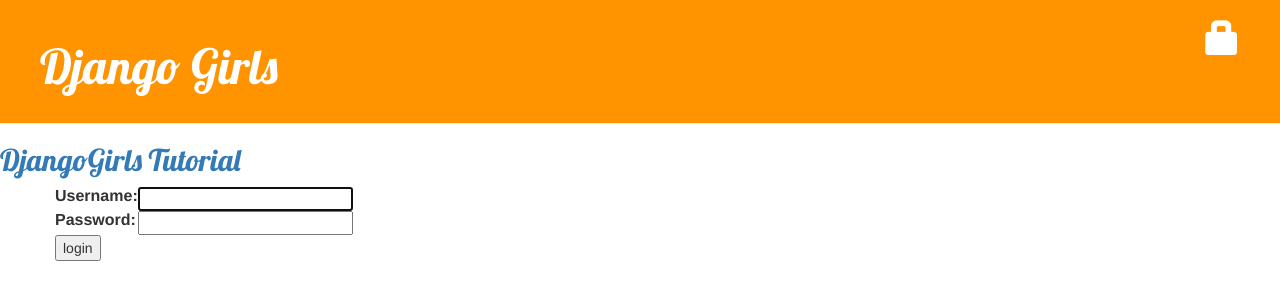
After one commit to ihawryluk/djangogirls, a Django app: page /accounts/login/ in a window 1280 px wide. The commit adds this page. Shown: the top 300 px of the page. Run offline with Django 3.2, Linux system fonts and the light colour scheme; some libraries are stand-ins or nearby versions.

Commit message:
fourth Django Girls commit

```diff
--- a/blog/templates/blog/base.html
+++ b/blog/templates/blog/base.html
@@ -11,9 +11,14 @@
 
     <body>
         <div class="page-header">
-            <a href="{% url 'blog.views.post_new' %}" class="top-menu"><span class="glyphicon glyphicon-plus"></span></a>
-            <a href="{% url 'post_draft_list' %}" class="top-menu"><span class="glyphicon glyphicon-edit">
-            <h1><a href="/">Django Girls Blog</a></h1>
+            {% if user.is_authenticated %}
+                <a href="{% url 'post_new' %}" class="top-menu"><span class="glyphicon glyphicon-plus"></span></a>
+                <a href="{% url 'post_draft_list' %}" class="top-menu"><span class="glyphicon glyphicon-edit"></span></a>
+                <p class="top-menu">Hello {{ user.username }}<small>(<a href="{% url 'django.contrib.auth.views.logout' %}">Log out</a>)</p>
+            {% else %}
+                <a href="{% url 'django.contrib.auth.views.login' %}" class="top-menu"><span class="glyphicon glyphicon-lock"></span></a>
+            {% endif %}
+            <h1><a href="{% url 'blog.views.post_list' %}">Django Girls</a></h1>
         </div>
     	<div>
     		<h2><a href="http://tutorial.djangogirls.org/html/README.html">DjangoGirls Tutorial</a></h2>
--- a/blog/templates/blog/post_detail.html
+++ b/blog/templates/blog/post_detail.html
@@ -7,8 +7,10 @@
 		{% else %}
 		    <a class="btn btn-default" href="{% url 'blog.views.post_publish' pk=post.pk %}">Publish</a>
 		{% endif %}
-        <a class="btn btn-default" href="{% url 'post_edit' pk=post.pk %}"><span class="glyphicon glyphicon-pencil"></span></a>
-        <a class="btn btn-default" href="{% url 'post_remove' pk=post.pk %}"><span class="glyphicon glyphicon-remove"></span></a>
+        {% if user.is_authenticated %}
+            <a class="btn btn-default" href="{% url 'post_edit' pk=post.pk %}"><span class="glyphicon glyphicon-pencil"></span></a>
+            <a class="btn btn-default" href="{% url 'post_remove' pk=post.pk %}"><span class="glyphicon glyphicon-remove"></span></a>
+        {% endif %}
     </div>
     <h1>{{ post.title }}</h1>
     <p>{{ post.text|linebreaks }}</p>
--- /dev/null
+++ b/blog/templates/registration/login.html
@@ -0,0 +1,26 @@
+{% extends "blog/base.html" %}
+
+{% block content %}
+
+{% if form.errors %}
+<p>Your username and password didn't match. Please try again.</p>
+{% endif %}
+
+<form method="post" action="{% url 'django.contrib.auth.views.login' %}">
+{% csrf_token %}
+<table>
+<tr>
+    <td>{{ form.username.label_tag }}</td>
+    <td>{{ form.username }}</td>
+</tr>
+<tr>
+    <td>{{ form.password.label_tag }}</td>
+    <td>{{ form.password }}</td>
+</tr>
+</table>
+
+<input type="submit" value="login" />
+<input type="hidden" name="next" value="{{ next }}" />
+</form>
+
+{% endblock %}
--- a/blog/views.py
+++ b/blog/views.py
@@ -1,6 +1,7 @@
 from .models import Post
 from django.shortcuts import render, get_object_or_404, redirect
 from .forms import PostForm
+from django.contrib.auth.decorators import login_required
 
 def post_list(request):
 	posts = Post.objects.filter(published_date__isnull=False).order_by('published_date')
@@ -10,6 +11,7 @@
 	post = get_object_or_404(Post, pk=pk)
 	return render(request, 'blog/post_detail.html', {'post': post})
 
+@login_required
 def post_new(request):
 	if request.method == "POST":
 		form = PostForm(request.POST)
@@ -22,6 +24,7 @@
 		form = PostForm()
 	return render(request, 'blog/post_edit.html', {'form': form})
 
+@login_required
 def post_edit(request, pk):
 	post = get_object_or_404(Post, pk=pk)
 	if request.method == "POST":
@@ -39,11 +42,13 @@
 	posts = Post.objects.filter(published_date__isnull=True).order_by('created_date')
 	return render(request, 'blog/post_draft_list.html', {'posts': posts})
 
+@login_required
 def post_publish(request, pk):
 	post = get_object_or_404(Post, pk=pk)
 	post.publish()
 	return redirect('blog.views.post_detail', pk=pk)
 
+@login_required
 def post_remove(request, pk):
 	post = get_object_or_404(Post, pk=pk)
 	post.delete()
--- a/mysite/settings.py
+++ b/mysite/settings.py
@@ -102,3 +102,5 @@
 STATICFILES_DIRS = (
     os.path.join(BASE_DIR, "static"),
 )
+
+LOGIN_REDIRECT_URL = '/'
--- a/mysite/urls.py
+++ b/mysite/urls.py
@@ -1,7 +1,10 @@
 from django.conf.urls import patterns, include, url
 from django.contrib import admin
+admin.autodiscover()
 
 urlpatterns = patterns('',
     url(r'^admin/', include(admin.site.urls)),
+    url(r'^accounts/login/$', 'django.contrib.auth.views.login'),
+        url(r'^accounts/logout/$', 'django.contrib.auth.views.logout', {'next_page': '/'}),
     url(r'', include('blog.urls')),
 )
```
